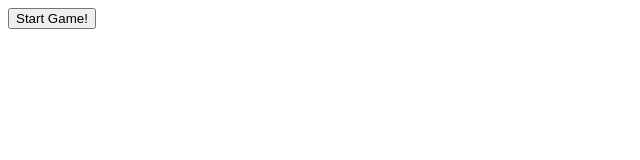
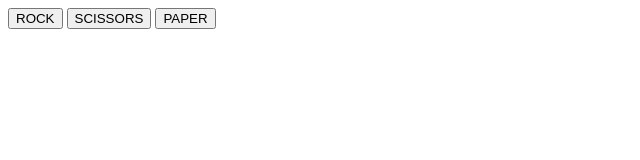
Before and after one commit to babboe1/Rock-Paper-Scissor, a plain HTML site: page index.html in a window 1280 px wide. Shown: the whole page, without its empty margins (0-640 px from the left). Drawn offline with Linux system fonts and the light colour scheme.

Commit message:
feat: add buttons to the game

```diff
--- a/index.html
+++ b/index.html
@@ -8,6 +8,11 @@
       <script src="app.js" defer></script>
    </head>
    <body>
-      <button id="start-game-btn">Start Game!</button>
+      <!-- <button id="start-game-btn">Start Game!</button> -->
+      <div>
+         <button class="choice-btn ROCK">ROCK</button>
+         <button class="choice-btn SCISSORS">SCISSORS</button>
+         <button class="choice-btn PAPER">PAPER</button>
+      </div>
    </body>
 </html>
```
